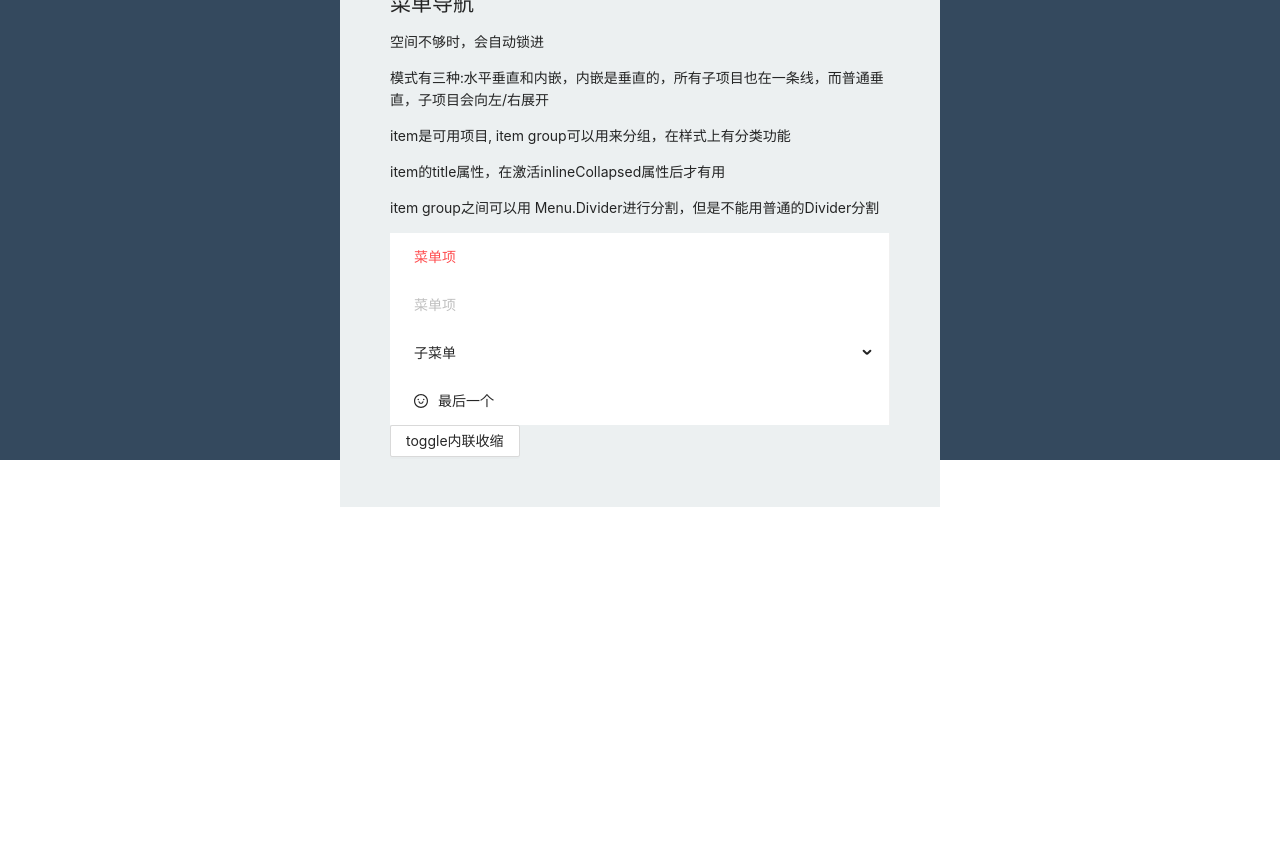
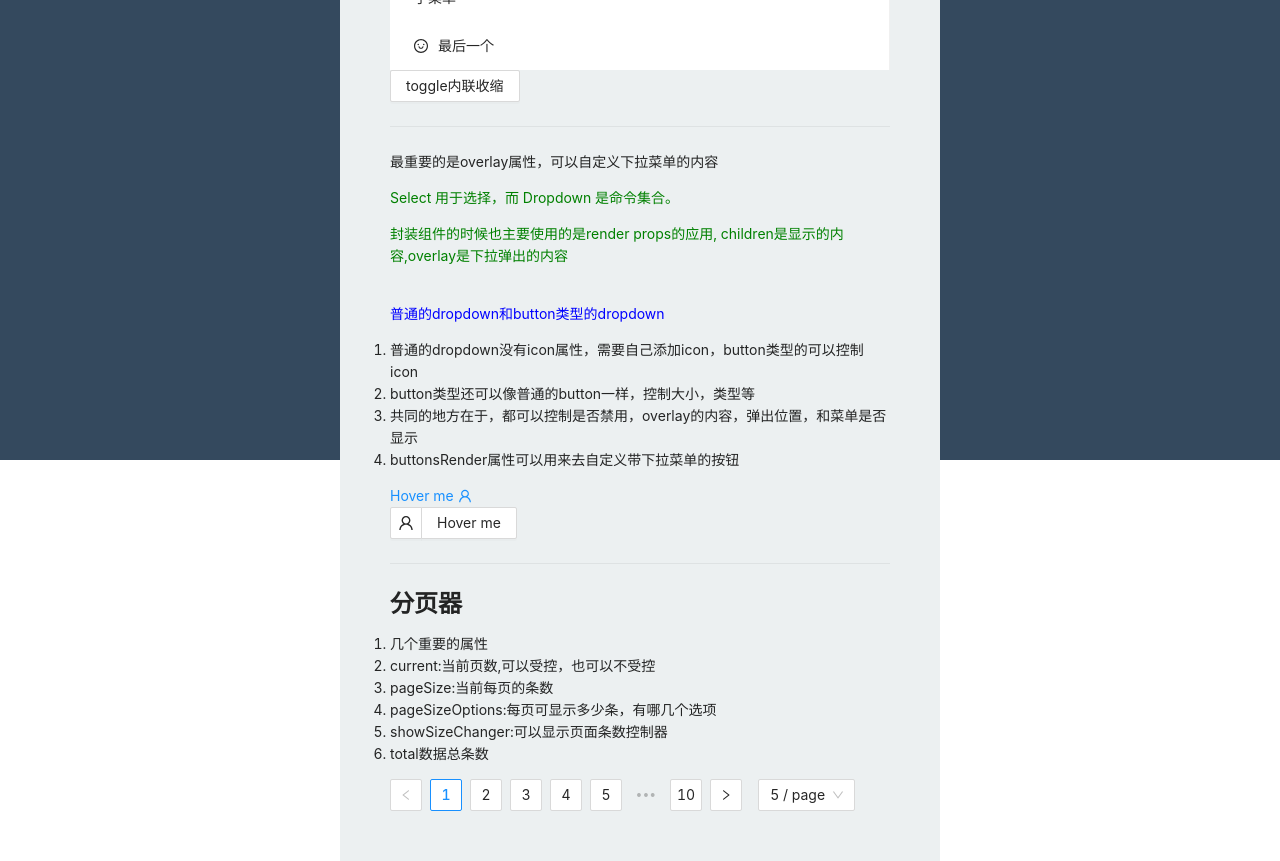
Before and after one commit to gaowujian/practice-react-app, a React app: page / in a window 1280 px wide. Shown: the part 340-1201 px from the top of the page. Before the commit the page ends 847 px from the top, so only its background shows below. Built offline with nearby package versions, Linux system fonts and the light colour scheme.

Commit message:
导航类组件

```diff
--- a/src/components/Navigation.js
+++ b/src/components/Navigation.js
@@ -1,7 +1,9 @@
+import { HomeOutlined, SmileOutlined, UserOutlined } from "@ant-design/icons";
+import { Affix, Breadcrumb, Button, Divider, Dropdown, Menu, Pagination, Typography } from "antd";
 import React, { useState } from "react";
-import { Affix, Divider, Breadcrumb, Menu, Button } from "antd";
-import { Route, withRouter, Link } from "react-router-dom";
-import { HomeOutlined, SmileFilled, SmileOutlined } from "@ant-design/icons";
+import { Link, Route, withRouter } from "react-router-dom";
+
+const { Paragraph, Title } = Typography;
 const { SubMenu } = Menu;
 function Navigation(props) {
   const { location } = props;
@@ -30,11 +32,26 @@ function Navigation(props) {
   const toggleCollapsed = () => {
     setCollapsed(!collapsed);
   };
+
+  const menu = (
+    <Menu>
+      <Menu.Item>
+        <a target="_blank" rel="noopener noreferrer" href="http://www.alipay.com/">
+          1st menu item
+        </a>
+      </Menu.Item>
+      <Menu.Item>
+        <a target="_blank" rel="noopener noreferrer" href="http://www.taobao.com/">
+          2nd menu item
+        </a>
+      </Menu.Item>
+    </Menu>
+  );
+  const [currentPageSize, setCurrentPageSize] = useState(5);
   return (
     <div>
       <p>默认情况下，affix的元素还在文档流中，等触发之后就会添加fixed定位,脱离文档流</p>
       <p>由于是固定定位，不适用于绝对定位固定到某一个容器内的需求</p>
-
       <Affix
         offsetTop={20}
         onChange={(flag) => {
@@ -65,7 +82,6 @@ function Navigation(props) {
       <p>item是可用项目, item group可以用来分组，在样式上有分类功能</p>
       <p>item的title属性，在激活inlineCollapsed属性后才有用</p>
       <p>item group之间可以用 Menu.Divider进行分割，但是不能用普通的Divider分割</p>
-
       <Menu
         mode="inline"
         inlineCollapsed={collapsed}
@@ -97,6 +113,63 @@ function Navigation(props) {
         </Menu.Item>
       </Menu>
       <Button onClick={toggleCollapsed}>toggle内联收缩</Button>
+      <Divider />
+      <p>最重要的是overlay属性，可以自定义下拉菜单的内容</p>
+      <Paragraph style={{ color: "green" }}>Select 用于选择，而 Dropdown 是命令集合。</Paragraph>
+      <Paragraph style={{ color: "green" }}>
+        封装组件的时候也主要使用的是render props的应用, children是显示的内容,overlay是下拉弹出的内容
+      </Paragraph>
+      <br />
+      <Paragraph style={{ color: "blue" }}>普通的dropdown和button类型的dropdown</Paragraph>
+      <ol>
+        <li>普通的dropdown没有icon属性，需要自己添加icon，button类型的可以控制icon</li>
+        <li>button类型还可以像普通的button一样，控制大小，类型等</li>
+        <li>共同的地方在于，都可以控制是否禁用，overlay的内容，弹出位置，和菜单是否显示</li>
+        <li>buttonsRender属性可以用来去自定义带下拉菜单的按钮</li>
+      </ol>
+
+      <Dropdown overlay={menu}>
+        <a className="ant-dropdown-link" onClick={(e) => e.preventDefault()}>
+          Hover me <UserOutlined />
+        </a>
+      </Dropdown>
+      <br />
+      <Dropdown.Button
+        overlay={menu}
+        icon={<UserOutlined />}
+        buttonsRender={([buttonLeft, buttonRight]) => {
+          return [buttonRight, buttonLeft];
+        }}
+      >
+        Hover me
+      </Dropdown.Button>
+      <Divider />
+      <Title level={3}>分页器</Title>
+      <ol>
+        <li>几个重要的属性</li>
+        <li>current:当前页数,可以受控，也可以不受控</li>
+        <li>pageSize:当前每页的条数</li>
+        <li>pageSizeOptions:每页可显示多少条，有哪几个选项</li>
+        <li>showSizeChanger:可以显示页面条数控制器</li>
+        <li>total数据总条数</li>
+      </ol>
+      <Pagination
+        pageSize={currentPageSize}
+        onChange={(page, pageSize) => {
+          console.log("page:", page);
+          console.log("pageSize:", pageSize);
+        }}
+        onShowSizeChange={(current, size) => {
+          setCurrentPageSize(size);
+        }}
+        pageSizeOptions={[5, 10, 20]}
+        showSizeChanger
+        total={50}
+        // 自定义渲染不同的按钮
+        // itemRender={(page, type) => {
+        //   return <div>{page}</div>;
+        // }}
+      />
     </div>
   );
 }
```
